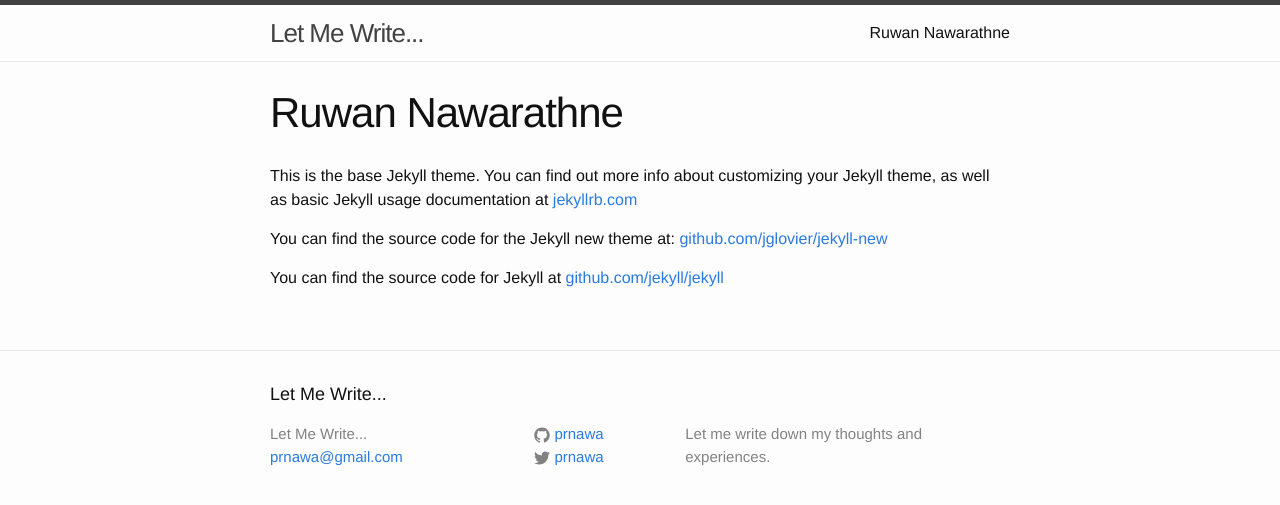
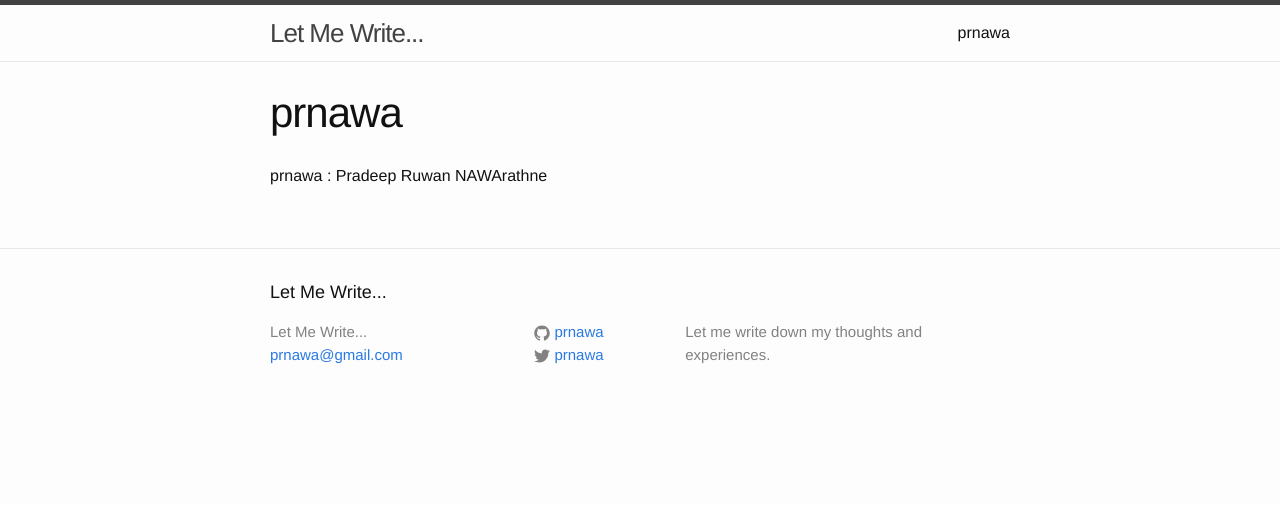
Before and after one commit to prnawa/prnawa.github.io, a Jekyll site: the page built from about.md, in a window 1280 px wide. Shown: the top 505 px of the page. Built offline with Jekyll 4.4.1, drawn with Linux system fonts in a browser that asks for light colours.

Commit message:
Update about.md

```diff
--- a/about.md
+++ b/about.md
@@ -1,11 +1,7 @@
 ---
 layout: page
-title: Ruwan Nawarathne
-permalink: /about/me/
+title: prnawa
+permalink: /about/
 ---
 
-This is the base Jekyll theme. You can find out more info about customizing your Jekyll theme, as well as basic Jekyll usage documentation at [jekyllrb.com](http://jekyllrb.com/)
-
-You can find the source code for the Jekyll new theme at: [github.com/jglovier/jekyll-new](https://github.com/jglovier/jekyll-new)
-
-You can find the source code for Jekyll at [github.com/jekyll/jekyll](https://github.com/jekyll/jekyll)
+prnawa : Pradeep Ruwan NAWArathne
```
